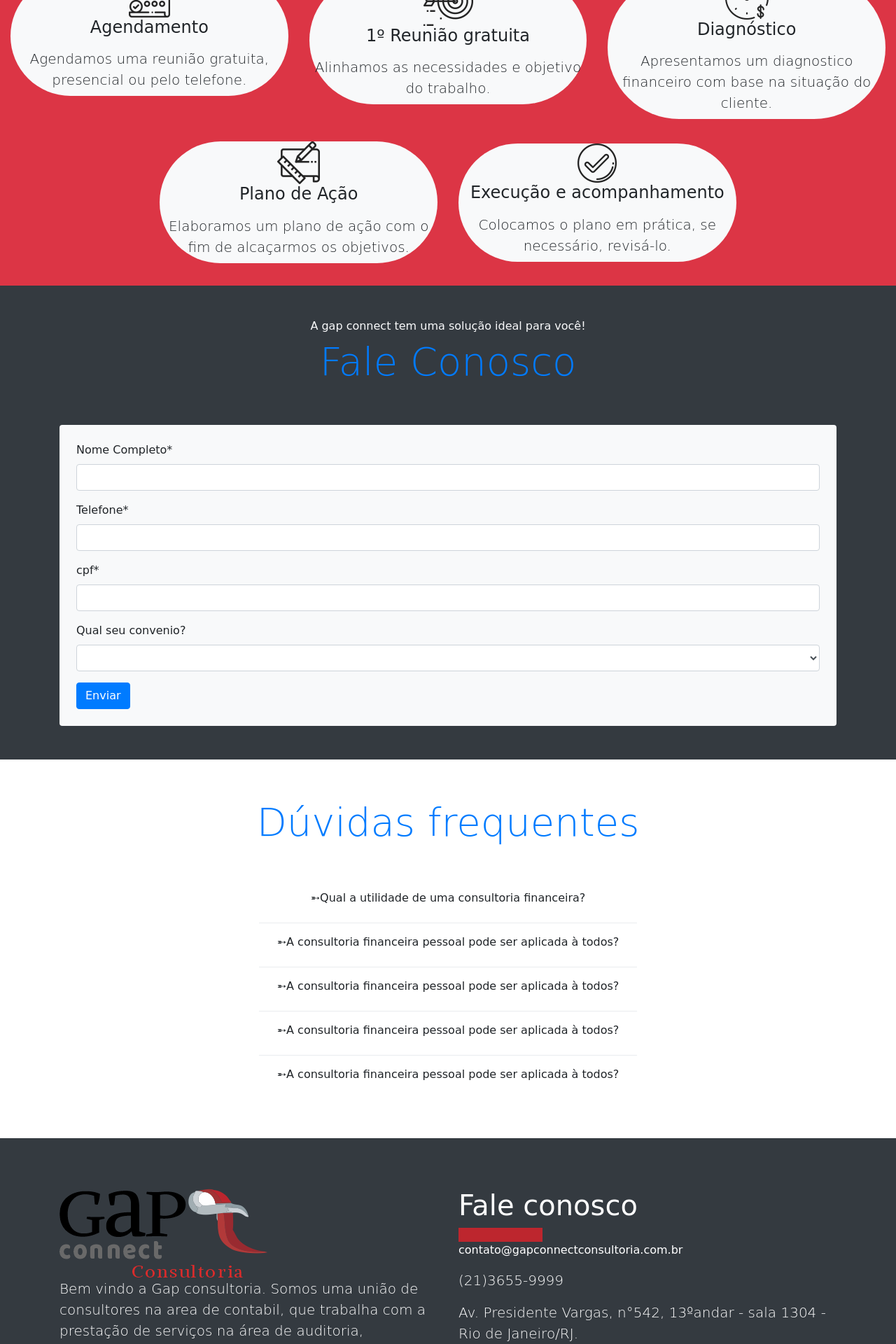
After one commit to WillTbn/Gapconnect, a PHP site: page /Gapconnect/index.php in a window 1280 px wide. The commit adds this page. Shown: the part 1800-3720 px from the top of the page at 70% size. Run offline with PHP 8.4, Linux system fonts and the light colour scheme; some web fonts are replaced.

Commit message:
Adicionando funcionalidade ao formulario, por enquanto com função nativa

```diff
--- a/assets/css/style.css
+++ b/assets/css/style.css
@@ -11,3 +11,25 @@
     width:100%;
     height: 40.8em;
 }
+.borda_footer{
+    width:120px;
+    height:20px;
+    background-color:#bd262E;
+}
+.nav-link:hover{
+    border-bottom: solid 2px #bd262E;
+}
+@media (max-width: 970px) {
+    #terceira {
+        display:none ;
+    }
+}
+#j_sucesso{
+    display: none;
+}
+#j_enviando{
+    display: none;
+}
+#j_error{
+    display:none;
+}
--- /dev/null
+++ b/config.php
@@ -0,0 +1,3 @@
+<?php
+//define("HOME", "http://localhost/Gapconnect/assets");
+define("HOME", "https://www.gapconnectconsultoria.com.br/assets");?>
--- a/index.html
+++ b/index.php
@@ -1,3 +1,6 @@
+<?php
+    include_once 'config.php';
+?>
 <!doctype html>
 <html>
     <head>
@@ -50,7 +53,7 @@
             </div>
         </header>
         <article class="container text-center mt-5 mb-5">
-            <h2 class="h2 pb-5">Quais são suas metas?</h2>
+            <h2 class="h2 pb-5 borda_trans">Quais são suas metas?</h2>
             <div class="row pt-5">
                 <div class="col-md-3 col-sm-2">
                     <div class="">
@@ -109,9 +112,9 @@
             <div class="row mt-5 py-md-3 py-sm-0 justify-content-center">
                 <div class="col-md-4 col-sm-12 text-center ">
                     <div class="bg-light my-md-3 my-sm-0 rounded-pill">
-                        <img src="assets/img/icones/agenda.png">
+                        <img src="assets/img/icones/agenda.png" id="move">
                         <h4>Agendamento</h4>
-                        <p class="lead  p-2">Agendamos uma reunião gratuita, presencial ou pelo telefone.</p>
+                        <p class="lead  p-2" id="janela">Agendamos uma reunião gratuita, presencial ou pelo telefone.</p>
                     </div>
                 </div>
                 <div class="col-md-4 col-sm-12 text-center">
@@ -124,7 +127,7 @@
                 <div class="col-md-4 col-sm-12 text-center">
                     <div class="bg-light my-md-3 my-sm-0 rounded-pill">
                         <img src="assets/img/icones/diagnostico.png">
-                        <h4>Diagnóstico fin
+                        <h4>Diagnóstico</h4>
                         <p class="lead p-2">Apresentamos um diagnostico financeiro com base na situação do cliente.</p>
                     </div>
                 </div>
@@ -150,31 +153,49 @@
                     <span class="h6 d-block text-light pt-5">A gap connect tem uma solução ideal para você!</span>
                     <h5 class="display-4 text-primary pb-5">Fale Conosco</h5>
                 </div>
+                <!--Sucesso no envio-->
+                <div class="j_seletor alert alert-success" id="j_sucesso" role="alert" >
+                    <h4 class="alert-heading">Well done!</h4>
+                    <p>Aww yeah, you successfully read this important alert message. This example text is going to run a bit longer so that you can see how spacing within an alert works with this kind of content.</p>
+                    <hr>
+                    <p class="mb-0">Whenever you need to, be sure to use margin utilities to keep things nice and tidy.</p>
+                </div>
                 <div class="row d-flex align-items-center">
                     <div class="col ">
-                        <form class="bg-light rounded p-4 box-shadow" action="">
+                        <form id="jcontrol" class="bg-light rounded p-4 box-shadow" action="<?= HOME ?>/js/requisicao/requisicao.php">
                             <div class="form-group">
                                 <label for="nome">Nome Completo*</label>
-                                    <input type="text" class="form-control" id="nome" aria-describedby="nome" >
+                                    <input type="text" name="name" class="form-control" id="nome" aria-describedby="nome" required >
                             </div>
                             <div class="form-group">
                                 <label for="telefone">Telefone*</label>
-                                <input type="number" class="form-control" id="telefone">
+                                <input type="number" name="telefone" class="form-control" id="telefone"  required>
                             </div>
                             <div class="form-group">
                                 <label for="cpf">cpf*</label>
-                                <input type="number" class="form-control" id="cpf">
+                                <input type="number" name="cpf" class="form-control" id="cpf" required >
                             </div>
                             <div class="form-group">
                                 <label for="convenio">Qual seu convenio?</label>
-                                <select class="form-control" id="convenio">
+                                <select class="form-control" name="convenio" id="convenio">
                                     <option></option>
                                     <option>INSS Dataprev</option>
                                     <option>Siape</option>
                                     <option>Outo</option>
                                 </select>
                             </div>
-                            <button type="submit" class="btn btn-primary">Enviar</button>
+                            <button type="submit" class="btn btn-primary" method="POST">Enviar</button>
+                            <!--Erro-->
+                            <div class="j_seletor alert alert-danger" id="j_error" role="alert">
+                                Tente novamente, houve um erro!
+                                Caso error persiste, ligue para nos.
+                            </div>
+                            <!--Enviando-->
+                            <div class="d-flex justify-content-center" >
+                                <div class="j_seletor spinner-border" role="status" id="j_enviando">
+                                    <span class="sr-only">Loading...</span>
+                                </div>
+                            </div>
                         </form>
                     </div>
                 </div>
@@ -234,13 +255,18 @@
                             <img id="gap" src="assets/img/slogan.png" >
                             <p class="lead">Bem vindo a Gap consultoria. Somos uma união de consultores na area de contabil, que trabalha com a prestação de serviços na área de auditoria, consultoria, pericia e asses</p>
                         </div>
+                        <div class="borda_footer"></div>
                     </div>
                     <div class="col-md-6 col-sm-12">
                         <h6 class="h1 pt-5">Fale conosco</h6>
                         <div class="borda_footer" id="terceira"></div>
                         <address class="">
-                            <a href="emailto:contato@gapconnectconsultoria.com.br" class="text-decoration-none"><p class="lead text-white">contato@gapconnectconsultoria.com.br</p></a>
-                            <a class="text-decoration-none text-white" href="tel:213655-9999"><p class="lead">(21)3655-9999</p></a>
+                            <a class="text-decoration-none" href="mailto:contato@gapconnectconsultoria.com.br">
+                                <p class="text-white">contato@gapconnectconsultoria.com.br</p>
+                            </a>
+                            <a class="text-decoration-none text-white" href="tel:213655-9999">
+                                <p class="lead">(21)3655-9999</p>
+                            </a>
                             <a class="text-decoration-none text-white" href="https://www.google.com/maps/place/Servi%C3%A7o+Registral+do+11%C2%BA+Of%C3%ADcio+de+Im%C3%B3veis/@-22.9017288,-43.1811983,3a,75y,331.25h,93.28t/data=!3m7!1e1!3m5!1s_5cl0nkm3DxZFklqHiqdyQ!2e0!6s%2F%2Fgeo3.ggpht.com%2Fcbk%3Fpanoid%3D_5cl0nkm3DxZFklqHiqdyQ%26output%3Dthumbnail%26cb_client%3Dsearch.TACTILE.gps%26thumb%3D2%26w%3D211%26h%3D120%26yaw%3D331.52408%26pitch%3D0%26thumbfov%3D100!7i13312!8i6656!4m5!3m4!1s0x997f5c5b8fdb1b:0x636b1fc1fa537351!8m2!3d-22.9015114!4d-43.1813171"><p class="lead">Av. Presidente Vargas, n°542, 13ºandar - sala 1304 - Rio de Janeiro/RJ.</p></a>
                         </address>
                     </div>
@@ -250,5 +276,6 @@
         <!--Fim do codigo-->
         <script type="text/javascript" src="assets/js/jquery-3.4.js"></script>
         <script type="text/javascript" src="assets/js/bootstrap.js"></script>
+        <script type="text/javascript" src="assets/js/app.js"></script>
     </body>
 </html>
```
Also changed, not shown: assets/js/app.js (added, +44 -0 lines), assets/js/requisicao/requisicao.php (added, +64 -0 lines).
